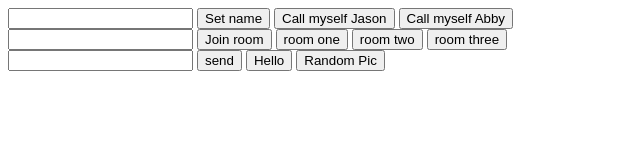
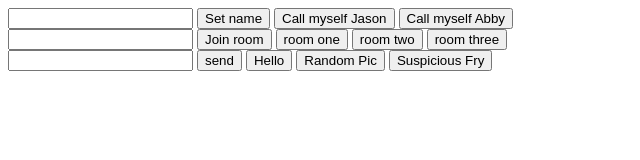
Before and after one commit to env3d/css-examples, a plain HTML site: page project/index.html in a window 1280 px wide. Shown: the whole page, without its empty margins (0-640 px from the left). Drawn offline with Linux system fonts and the light colour scheme.

```diff
--- a/project/index.html
+++ b/project/index.html
@@ -34,6 +34,7 @@
                 <button>send</button>
                 <button send="Hello!">Hello</button>
                 <button send="<img src='http://i.imgur.com/ViQ2WEDb.jpg'>">Random Pic</button>
+                <button send="<img src='https://cdn.meme.am/cache/images/folder688/100x100/84688.jpg'>">Suspicious Fry</button>
             </div>
 
             <div id="messages"></div>
```
Also changed, not shown: project/README.md.
